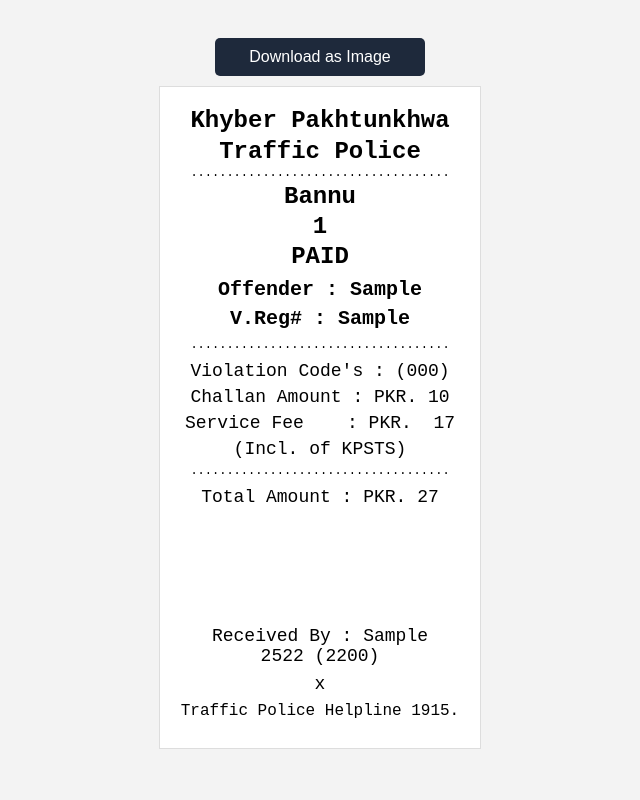
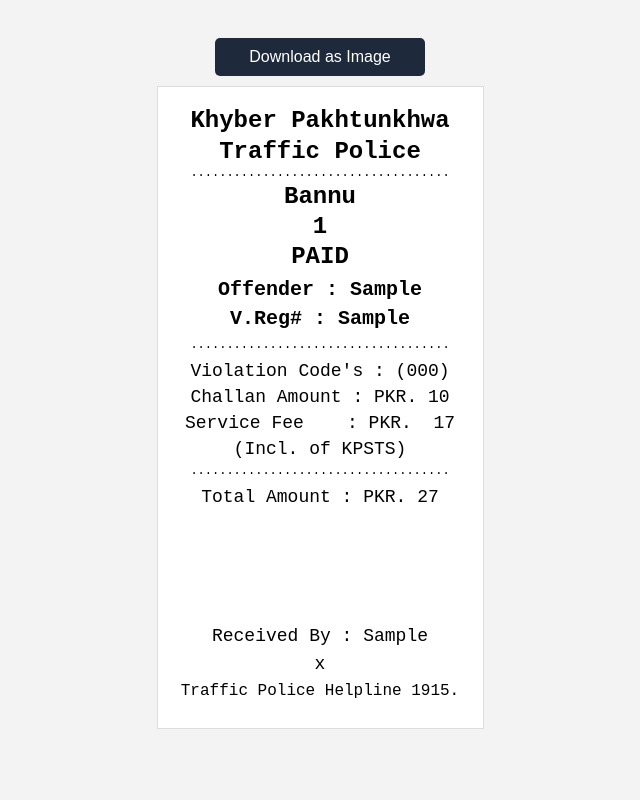
Before and after one commit to tousifkhan-gs/challan_app, a Flask app: page /challan/1 in a window 1280 px wide. Shown: the whole page, without its empty margins (320-960 px from the left). Run offline with Flask 3, Linux system fonts and the light colour scheme; a user stored in the database is signed in; tables that the repository leaves empty hold one stand-in row (values such as "Sample post").

Commit message:
Update challan template with new styles and layout

```diff
--- a/templates/challan.html
+++ b/templates/challan.html
@@ -12,7 +12,7 @@
         }
 
         .receipt {
-            width: 280px;
+            width: 285px;
             background: white;
             padding: 20px;
             margin: auto;
@@ -123,7 +123,7 @@
     <!-- Officer Details -->
     <div class="section" style="margin-top: -14px; font-size:18px;">
         <div>Received By : {{ challan.received_by }}</div>
-        <div>2522 (2200)</div>
+     <!--   <div>2522 (2200)</div>  -->
     </div>
 
     <!-- Date/Time -->
```
